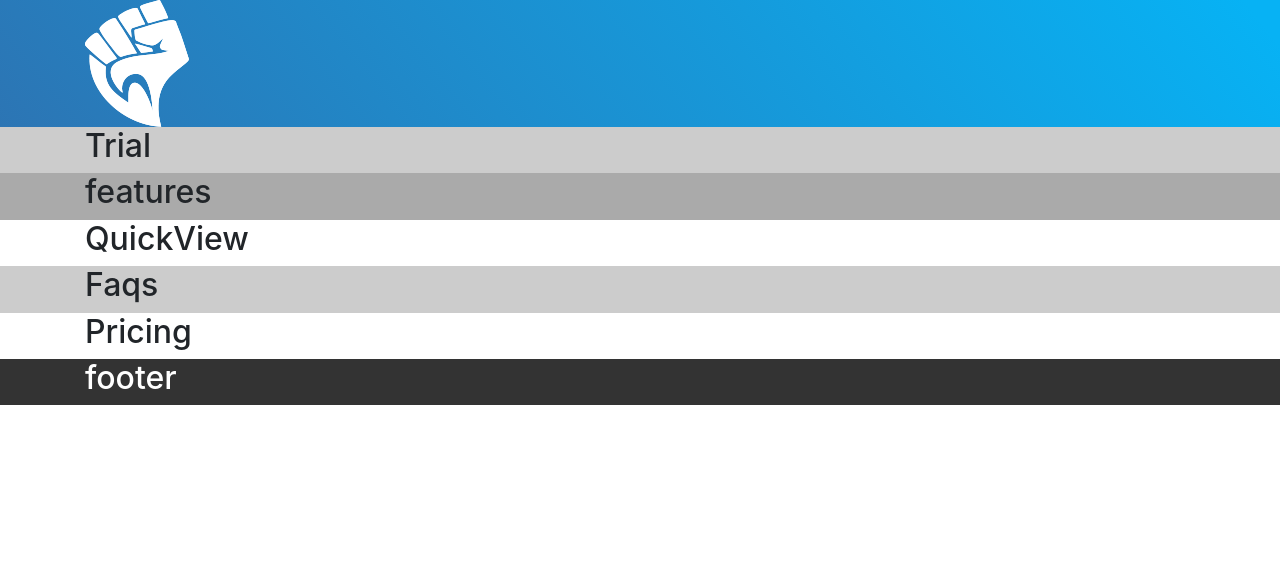
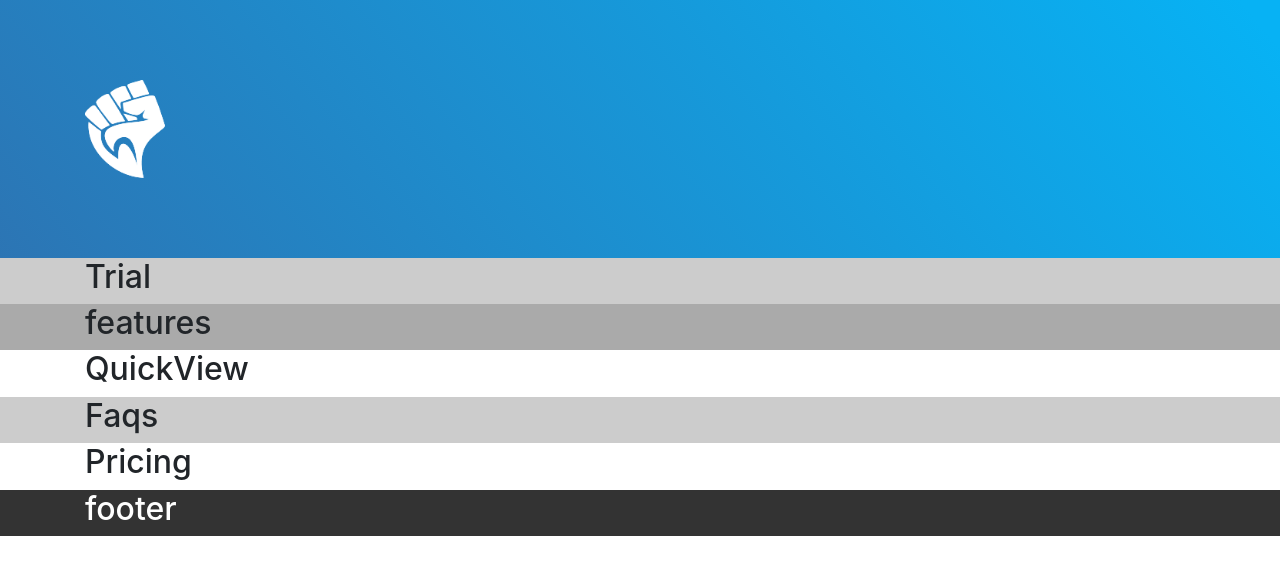
Before and after one commit to mager19/HeroicalSolutions, a website: page index.html in a window 1280 px wide. Drawn offline with nearby package versions, Linux system fonts and the light colour scheme.

Commit message:
añadido

```diff
--- a/css/style.css
+++ b/css/style.css
@@ -5,6 +5,11 @@
 /*********** header *************/
 header{
 	background: linear-gradient(230.69deg, #07B2F4 2.61%, #2C75B4 100%)
+}
+
+.logo img{
+	width: 50%;
+
 }
 
 /*********** Trial *************/
--- a/index.html
+++ b/index.html
@@ -15,11 +15,13 @@
 <body>
 
 <!-- Header -->
-<header>
+<header class="contenedor">
 	<div class="container">
 		<div class="row">
-			<div class="col-3">
-				<img src="img/hand.png" alt="">
+			<div class="col-2">
+				<div class="logo">
+					<img src="img/hand.png" alt="">
+				</div>
 			</div>
 		</div>
 	</div>
```
